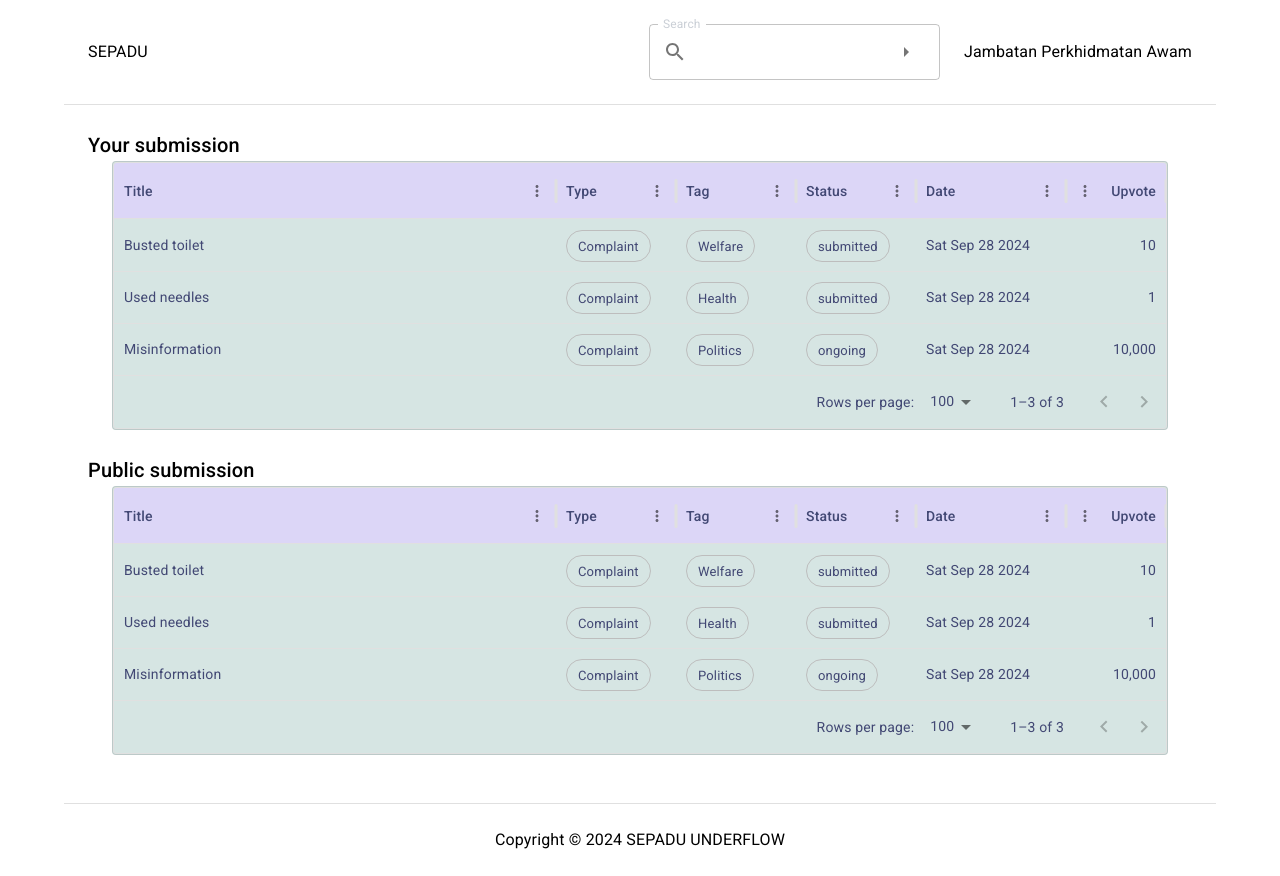
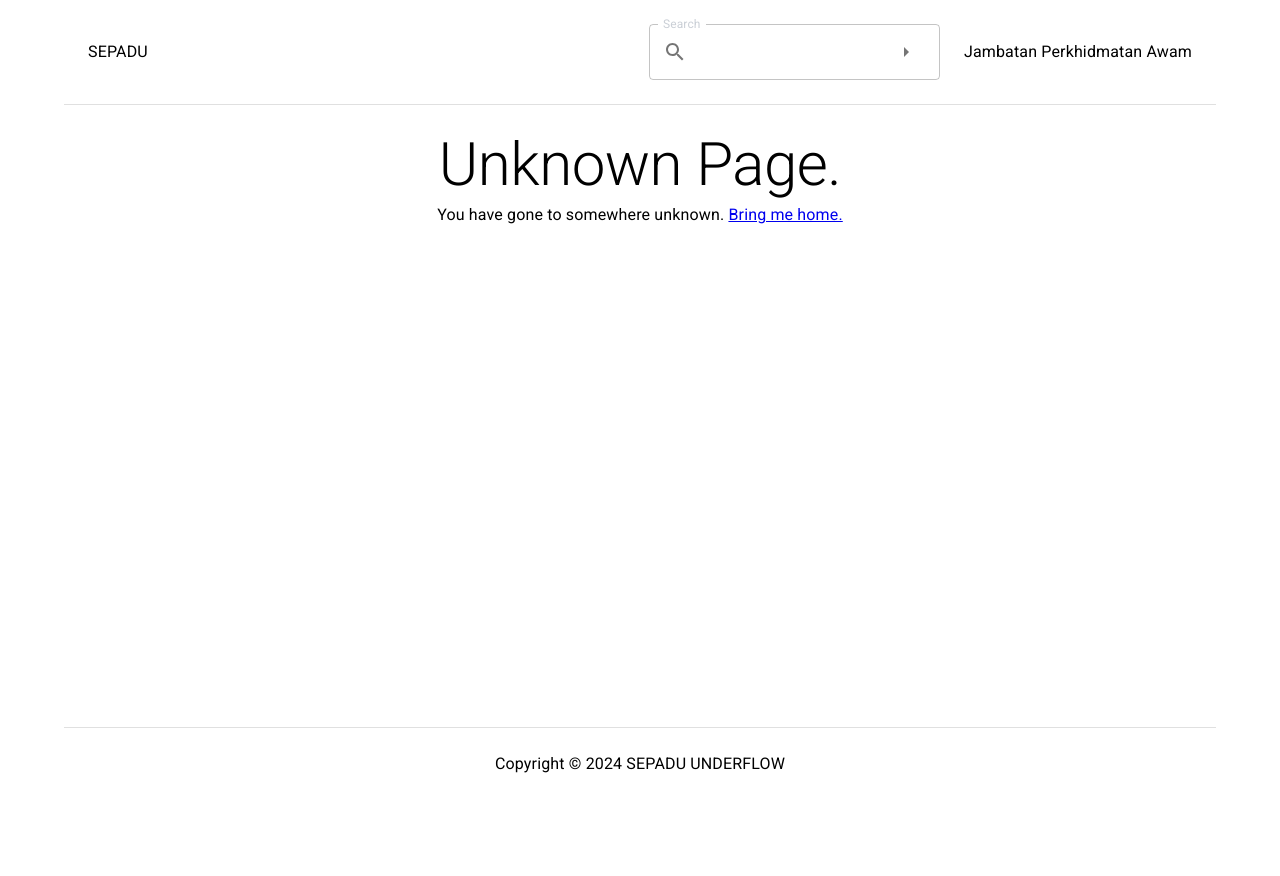
Before and after one commit to RechieKho/sepadu-underflow, a React (Vite) app: page /submission/1 in a window 1280 px wide. After the commit the page ends 800 px from the top, so only its background shows below. Built offline with nearby package versions, Linux system fonts and the light colour scheme.

Commit message:
Add router.

```diff
--- a/package.json
+++ b/package.json
@@ -21,7 +21,8 @@
     "@types/node": "^22.7.3",
     "firebase": "^10.13.2",
     "react": "^18.3.1",
-    "react-dom": "^18.3.1"
+    "react-dom": "^18.3.1",
+    "react-router-dom": "^6.26.2"
   },
   "devDependencies": {
     "@chromatic-com/storybook": "^2.0.2",
--- a/src/App.tsx
+++ b/src/App.tsx
@@ -4,6 +4,8 @@ import Header from "./stories/Header";
 import Footer from "./stories/Footer";
 import { Container, Divider, Stack, Typography } from "@mui/material";
 import SubmissionTable from "./stories/SubmissionTable";
+import { Route, Routes } from "react-router-dom";
+import UnknownPage from "./UnknownPage";
 
 const sampleEntries = [
   {
@@ -62,10 +64,20 @@ function App() {
               flexGrow: 1,
             }}
           >
-            <Typography variant="h6">Your submission</Typography>
-            <SubmissionTable entries={sampleEntries}></SubmissionTable>
-            <Typography variant="h6">Public submission</Typography>
-            <SubmissionTable entries={sampleEntries}></SubmissionTable>
+            <Routes>
+              <Route
+                path="/"
+                element={
+                  <>
+                    <Typography variant="h6">Your submission</Typography>
+                    <SubmissionTable entries={sampleEntries}></SubmissionTable>
+                    <Typography variant="h6">Public submission</Typography>
+                    <SubmissionTable entries={sampleEntries}></SubmissionTable>
+                  </>
+                }
+              ></Route>
+              <Route path="*" element={<UnknownPage></UnknownPage>}></Route>
+            </Routes>
           </Container>
 
           <Footer></Footer>
--- /dev/null
+++ b/src/UnknownPage.tsx
@@ -0,0 +1,18 @@
+import { Stack, Typography } from "@mui/material";
+import { Link } from "react-router-dom";
+
+export default function UnknownPage() {
+  return (
+    <Stack
+      direction="column"
+      sx={{
+        alignItems: "center",
+      }}
+    >
+      <Typography variant="h2">Unknown Page.</Typography>
+      <Typography variant="subtitle1">
+        You have gone to somewhere unknown. <Link to="/">Bring me home.</Link>
+      </Typography>
+    </Stack>
+  );
+}
--- a/src/main.tsx
+++ b/src/main.tsx
@@ -2,10 +2,13 @@ import "./reset.css";
 import "./stories/fonts.ts";
 import { StrictMode } from "react";
 import { createRoot } from "react-dom/client";
+import { BrowserRouter } from "react-router-dom";
 import App from "./App.tsx";
 
 createRoot(document.getElementById("root")!).render(
   <StrictMode>
-    <App />
+    <BrowserRouter>
+      <App />
+    </BrowserRouter>
   </StrictMode>
 );
```
Also changed, not shown: 1 other file (tests, documents, lock files or other folders).
